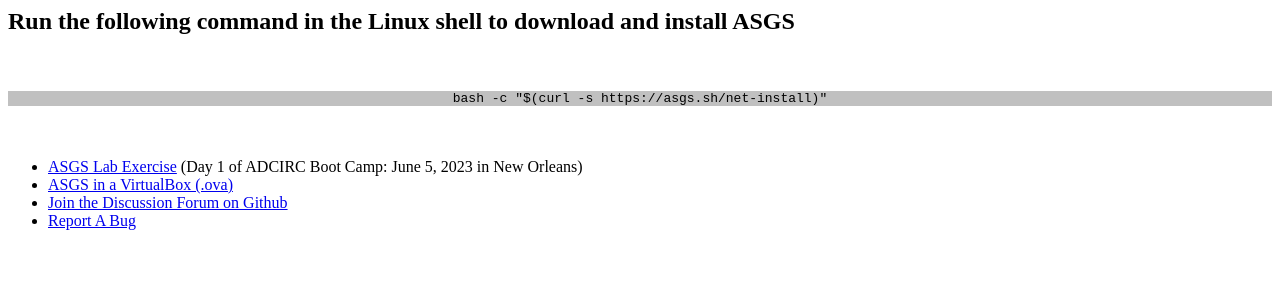
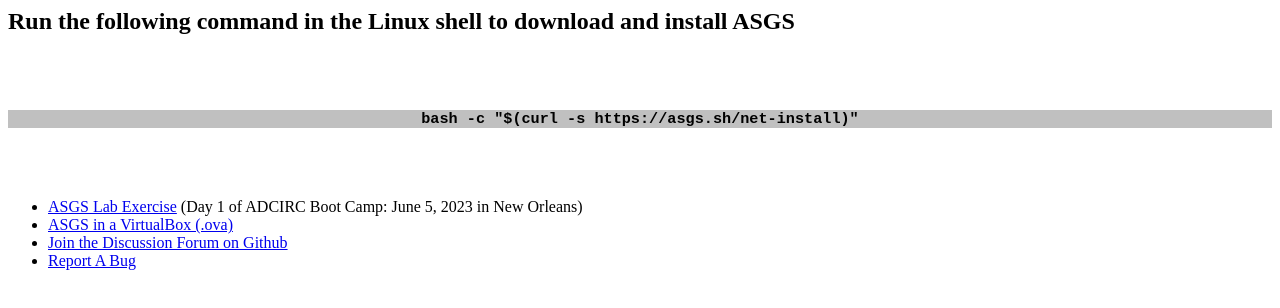
Before and after one commit to StormSurgeLive/get-asgs, a plain HTML site: page docs/index.html in a window 1280 px wide. Drawn offline with Linux system fonts and the light colour scheme.

Commit message:
Update index.html

```diff
--- a/docs/index.html
+++ b/docs/index.html
@@ -5,7 +5,7 @@
   <body>
     <h2>Run the following command in the Linux shell to download and install ASGS</h2>
     <br/><br/>
-    <div style="text-align:center;background:silver"><code>bash -c "$(curl -s https://asgs.sh/net-install)"</code></div>
+    <div style="text-align:center;background:silver"><h3><code>bash -c "$(curl -s https://asgs.sh/net-install)"</code></h3></div>
     <br/><br/>
     <ul>
       <li><a href=https://docs.google.com/document/d/1IJQa-N5raLp21uwqDPOW9l6EWDGpFFybsFo8gRhk_8Y/edit?usp=sharing target=_other>ASGS Lab Exercise</a> (Day 1 of ADCIRC Boot Camp: June 5, 2023 in New Orleans)
```
